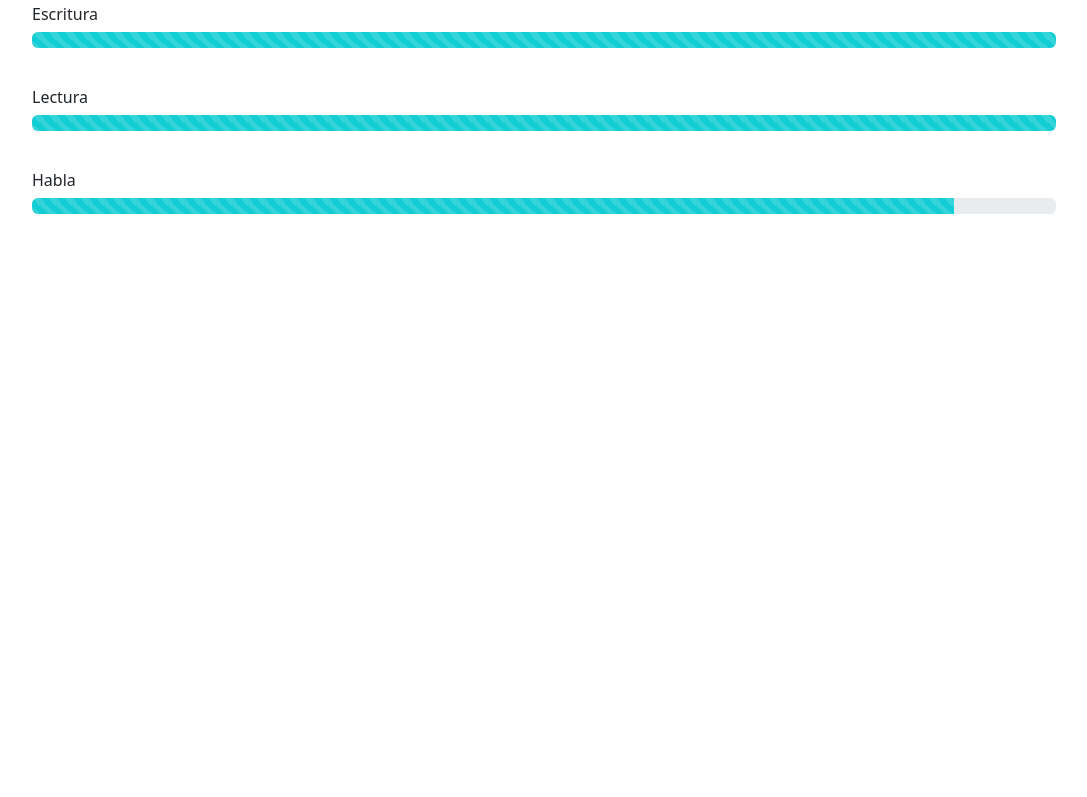
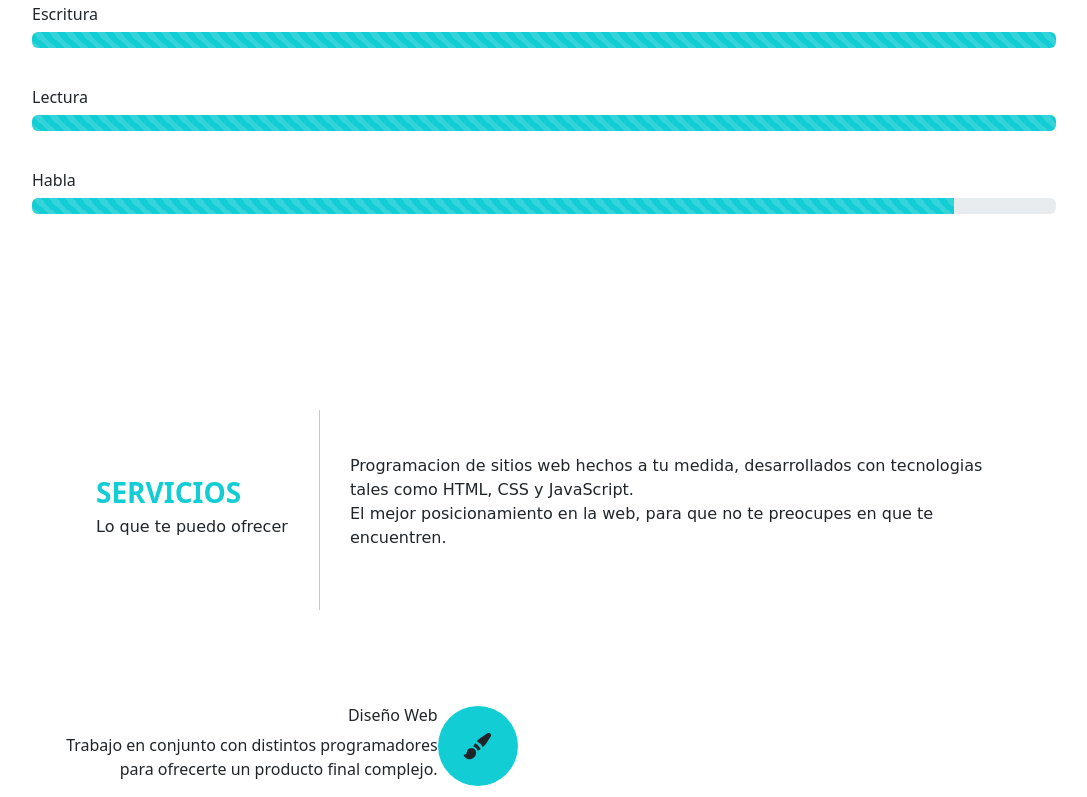
Before and after one commit to FrancoSantiagoTimpanaro/Franco-Timpanaro, a website: page index.html in a window 1280 px wide. Shown: the part 3120-3917 px from the top of the page, without its empty margins (96-1183 px from the left). Before the commit the page ends 3434 px from the top, so only its background shows below. Drawn offline with nearby package versions, Linux system fonts and the light colour scheme; a web font is replaced by a local one.

Commit message:
Paso a PC

```diff
--- a/index.html
+++ b/index.html
@@ -196,6 +196,40 @@
       <div class="progress-bar progress-bar-striped" role="progressbar" style="width: 90%" aria-valuenow="10" aria-valuemin="0" aria-valuemax="100"></div>
     </div>
   </div>
+  <br><br><br><br>
+  <div class="seccion-grilla" id="servicios">
+    <div class="seccion-grilla__titulo">
+      <h3>SERVICIOS</h3>
+      <h6 class="cursiva">Lo que te puedo ofrecer</h6>
+    </div>
+    <div class="seccion-grilla__informacion cursiva">
+      <p>Programacion de sitios web hechos a tu medida, desarrollados con tecnologias tales como HTML, CSS y JavaScript.<br>
+      El mejor posicionamiento en la web, para que no te preocupes en que te encuentren.</p>
+    </div>
+  </div>
+  <br><br><br><br>
+  <div class="seccion-servicios">
+    <div class="sector-izquierdo">
+      <div class="servicio-izq">
+        <div class="servicio__texto-izq">
+          <div class="servicio__texto__titulo">
+            <h6>Diseño Web</h6>
+          </div>
+          <div class="servicio__texto__info">
+            <p>Trabajo en conjunto con distintos programadores para ofrecerte un producto final complejo.</p>
+          </div>
+        </div>
+        <div class="servicio-imagen">
+          <svg aria-hidden="true" fill="currentColor" viewBox="0 0 24 24" xmlns="http://www.w3.org/2000/svg">
+            <path clip-rule="evenodd" d="M20.599 1.5c-.376 0-.743.111-1.055.32l-5.08 3.385a18.747 18.747 0 00-3.471 2.987 10.04 10.04 0 014.815 4.815 18.748 18.748 0 002.987-3.472l3.386-5.079A1.902 1.902 0 0020.599 1.5zm-8.3 14.025a18.76 18.76 0 001.896-1.207 8.026 8.026 0 00-4.513-4.513A18.75 18.75 0 008.475 11.7l-.278.5a5.26 5.26 0 013.601 3.602l.502-.278zM6.75 13.5A3.75 3.75 0 003 17.25a1.5 1.5 0 01-1.601 1.497.75.75 0 00-.7 1.123 5.25 5.25 0 009.8-2.62 3.75 3.75 0 00-3.75-3.75z" fill-rule="evenodd"></path>
+          </svg>
+        </div>
+      </div>
+    </div>
+    <div class="sector-derecho">
+
+    </div>
+  </div>
     <script src="https://cdn.jsdelivr.net/npm/bootstrap@5.3.0-alpha1/dist/js/bootstrap.bundle.min.js" integrity="sha384-w76AqPfDkMBDXo30jS1Sgez6pr3x5MlQ1ZAGC+nuZB+EYdgRZgiwxhTBTkF7CXvN" crossorigin="anonymous"></script>
 </body>
 </html>
--- a/styles.css
+++ b/styles.css
@@ -115,6 +115,25 @@ body{
     margin-left: 30px;
 }
 
+@media (max-width: 767px) {
+    .seccion-grilla{
+        display: flex;
+        margin: 20px;
+        width: 90%;
+        margin-left: auto;
+        margin-right: auto;
+        flex-direction: column;
+    }
+    .seccion-grilla__titulo{
+        border-right: none;
+        border-bottom: 1px solid var(--gris);
+        text-align: center;
+        width: 100%;
+        margin-bottom: 10px;
+    }
+}
+
+/* BLOQUE GRILLA 3 */
 .bloque-grilla3{
     display: grid;
     grid-template-columns: 1fr 1fr 1fr;
@@ -149,6 +168,15 @@ body{
     width: 180px;
 }
 
+@media (max-width: 768px) {
+    .bloque-grilla3{
+        display: flex;
+        flex-direction: column;
+        margin-top: 10px;
+    }
+}
+
+/* DATO */
 .dato {
     display: flex;
     background: url(Recursos/musica.jpg) no-repeat center center fixed;
@@ -168,7 +196,14 @@ body{
     color: white;
 }
 
+@media (max-width: 768px) {
+    .dato{
+        background: url(Recursos/musica.jpg) no-repeat center center fixed;
+        background-size: cover;
+    }
+}
 
+/* BLOQUE GRILLA 4 */
 .bloque-grilla4{
     display: grid;
     grid-template-columns: 1fr 1fr 1fr 1fr;
@@ -211,7 +246,12 @@ body{
     background-color: #2C3231;
 }
 
-
+@media (max-width: 768px) {
+    .bloque-grilla4{
+        display: flex;
+        flex-direction: column;
+    }
+}
 
 /* HABILIDADES */
 
@@ -236,3 +276,37 @@ body{
 .seccion-habilidades .progress .progress-bar{
     background-color: var(--celeste);
 }
+
+/* SERVICIOS */
+.seccion-servicios{
+    display: grid;
+    width: 80%;
+    margin-left: auto;
+    margin-right: auto;
+    column-gap: 10px;
+    grid-template-columns: 1fr 1fr;
+}
+.sector-izquierdo{
+    display: flex;
+    flex-direction: column;
+}
+.servicio-izq{
+    display: grid;
+    grid-template-columns: 4fr 1fr;
+    text-align: right;
+}
+.servicio-imagen{
+    display: flex;
+    background-color: var(--celeste);
+    height: 80px;
+    width: 80px;
+    border-radius: 50%;
+    justify-content: center;
+    align-items: center;
+}
+
+.servicio-imagen svg{
+    height: 30px;
+    width: 30px;
+
+}
```
